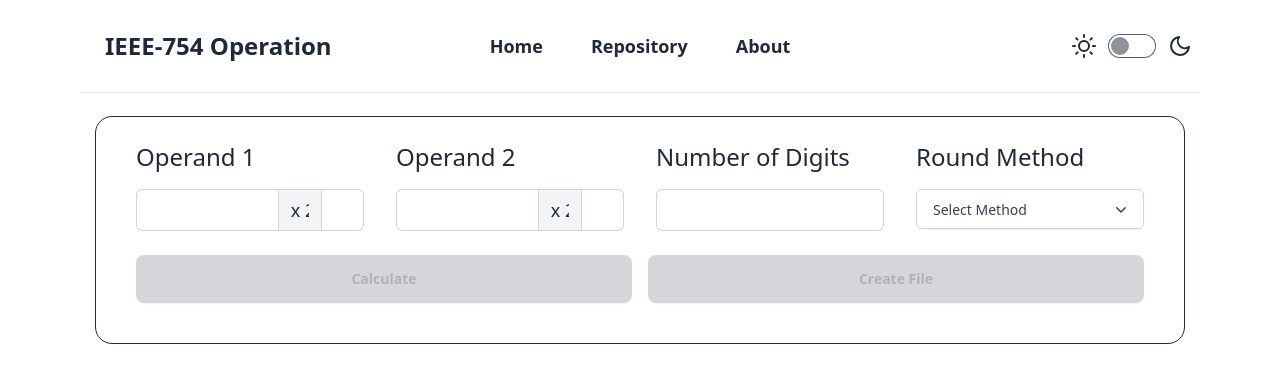
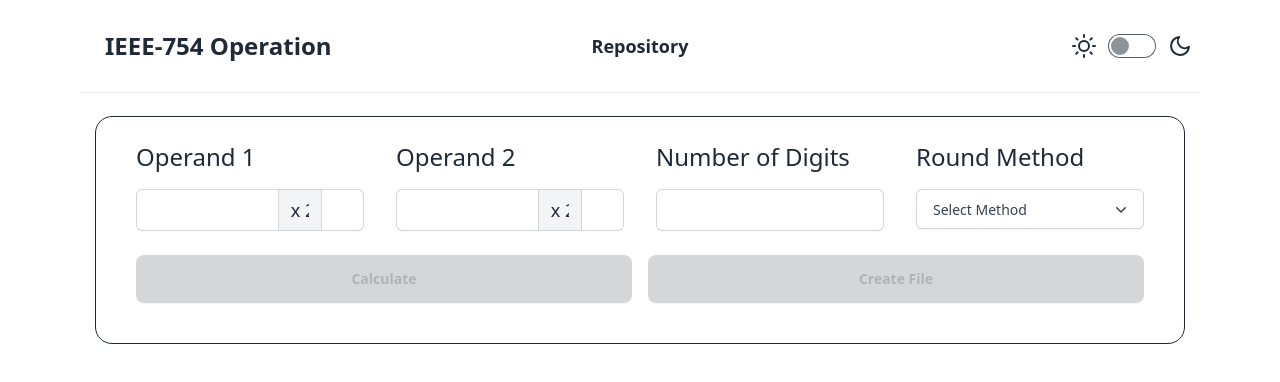
Before and after one commit to airemcs/ieee-754, a React (Vite) app: page / in a window 1280 px wide. Shown: the top 382 px of the page. Built offline with nearby package versions, Linux system fonts and the light colour scheme; what tailwindcss-opentype would draw is missing.

Commit message:
Home and About Nav Buttons removed

```diff
--- a/src/components/Navbar.jsx
+++ b/src/components/Navbar.jsx
@@ -12,9 +12,7 @@ export default function Navbar() {
       </div>
 
       <ul tabIndex={0} className="menu menu-sm dropdown-content mt-3 z-[1] shadow bg-base-100 rounded-box w-32">
-      <li><a href="/" className="text-lg font-semibold">Home</a></li>
     <li><a href="https://github.com/airemcs/ieee-754" className="text-lg font-semibold">Repository</a></li>
-    <li><a href="/" className="text-lg font-semibold">About</a></li>
       </ul>
 
     </div>
@@ -26,9 +24,7 @@ export default function Navbar() {
 
   <div className="navbar-center hidden lg:flex">
   <ul className="menu menu-horizontal gap-4">
-  <li><a href="/" className="text-lg font-semibold">Home</a></li>
     <li><a href="https://github.com/airemcs/ieee-754" className="text-lg font-semibold">Repository</a></li>
-    <li><a href="/" className="text-lg font-semibold">About</a></li>
   </ul>
   </div>
 
```
